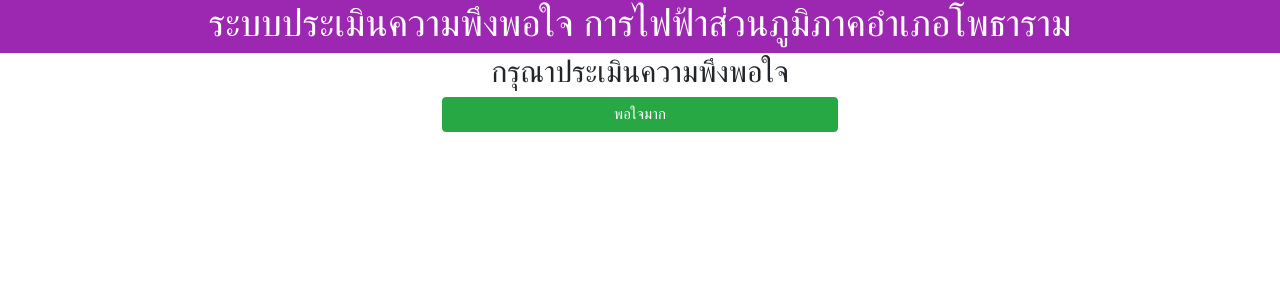
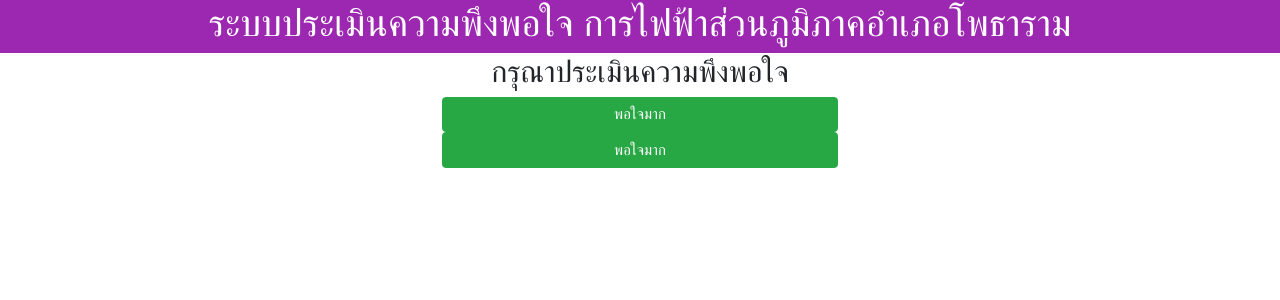
Before and after one commit to tueseed/satisfaction, a PHP site: page / in a window 1280 px wide. Shown: the top 300 px of the page. Run offline with PHP 8.4, Linux system fonts and the light colour scheme; some libraries are stand-ins or nearby versions.

Commit message:
Add files via upload

```diff
--- a/index.php
+++ b/index.php
@@ -52,6 +52,11 @@ margin-bottom: 10px;
 		<input type="button" class="btn btn-success btn-block" value="พอใจมาก"/>
 		</div>
 	</div>
+	<div class="row">
+		<div class="col-lg-4 offset-4">
+		<input type="button" class="btn btn-success btn-block" value="พอใจมาก"/>
+		</div>
+	</div>
 
 </div>
 
```
